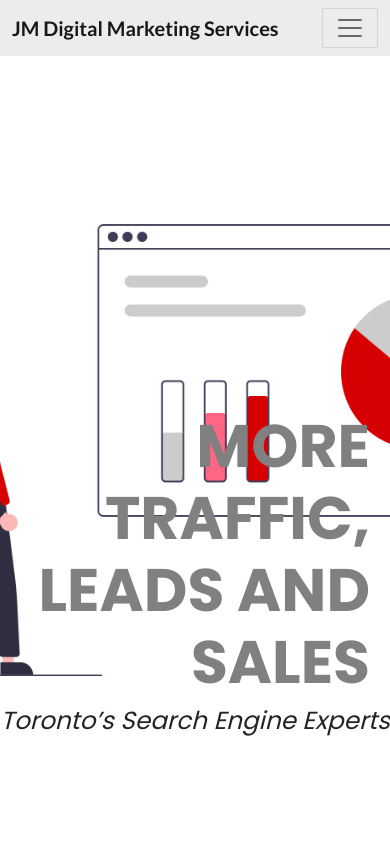
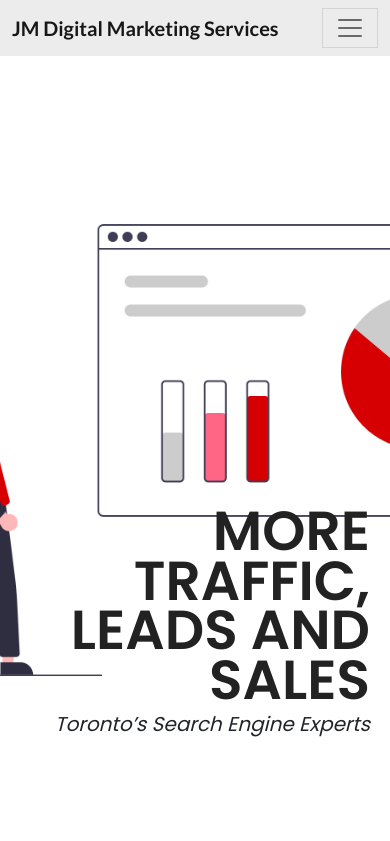
Before and after one commit to marvelous-tech/jmdigitalmarketingservices, a website: page web/index.html in a window 390 px wide. Shown: the top 841 px of the page. Drawn offline with nearby package versions, Linux system fonts and the light colour scheme.

Commit message:
Updated::updated(banner_mobile_view_text)

```diff
--- a/web/scss/style.scss
+++ b/web/scss/style.scss
@@ -100,12 +100,15 @@
   }
   .banner-header {
     h1 {
-      font-size: 60px;
+      font-size: 55px;
+      font-weight: 600;
+      line-height: 0.9;
       padding-right: 20px;
-      color: grey;
+      color: $dark;
     }
     h2 {
       padding-right: 20px;
+      font-size: 20px;
     }
   }
 
```
Also changed, not shown: web/css/style.css, 1 other file.
